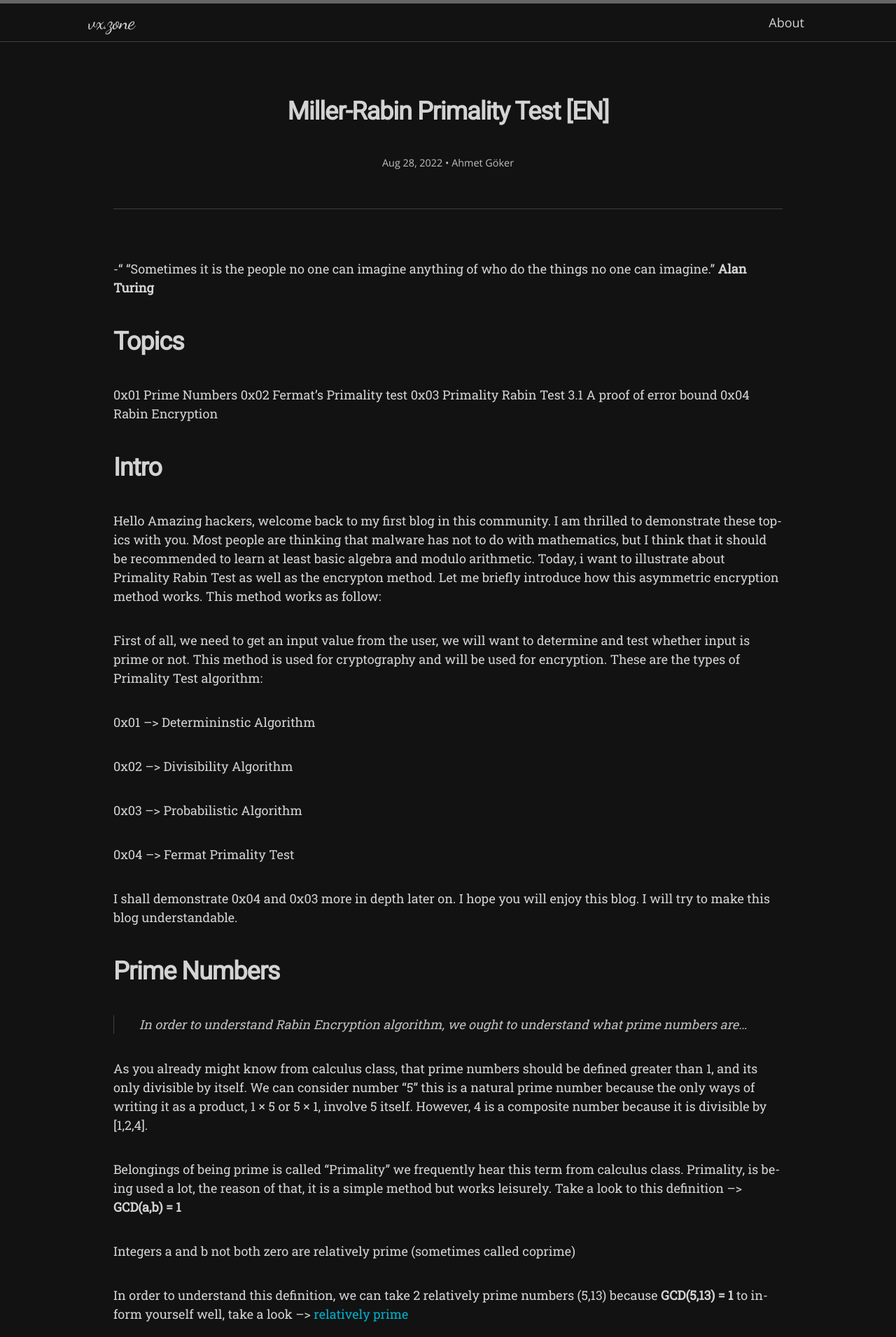
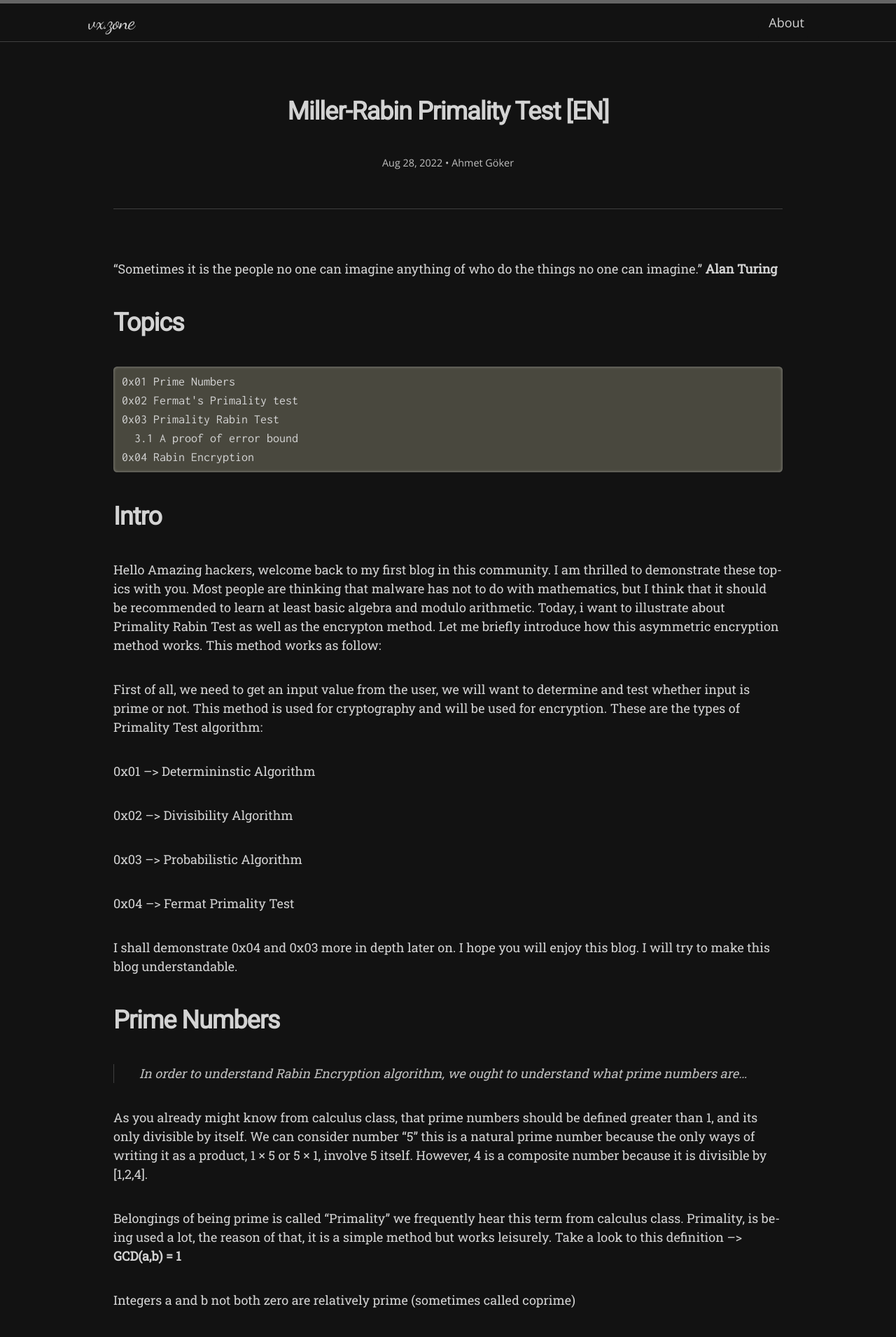
Before and after one commit to vx-zone/vx-zone.github.io, a Jekyll site: the page built from _posts/2022-08-27-primalitytest-ahmet.md, in a window 1280 px wide. Shown: the top 1911 px of the page at 70% size. Built offline with Jekyll 4.4.1, drawn with Linux system fonts in a browser that asks for light colours; nearby versions of some CDN libraries; some web fonts are replaced; formulas are drawn with MathJax 3; some of the changed text lies outside the part shown.

Commit message:
Update 2022-08-27-primalitytest-ahmet.md

````diff
--- a/_posts/2022-08-27-primalitytest-ahmet.md
+++ b/_posts/2022-08-27-primalitytest-ahmet.md
@@ -7,21 +7,18 @@ author: Ahmet Göker
 tags: [Math, EN, Algorithm, Calculus]
 ---
 
-
--"
 “Sometimes it is the people no one can imagine anything of who do the things no one can imagine.”
 **Alan Turing**
 
 # Topics
 
-
+<pre>
 0x01 Prime Numbers
 0x02 Fermat's Primality test
 0x03 Primality Rabin Test
   3.1 A proof of error bound
 0x04 Rabin Encryption
-
-
+</pre>
 
 # Intro
 
@@ -38,9 +35,6 @@ First of all, we need to get an input value from the user, we will want to deter
 0x04 --> Fermat Primality Test
 
 I shall demonstrate 0x04 and 0x03 more in depth later on. I hope you will enjoy this blog. I will try to make this blog understandable.
-
-
-
 
 # Prime Numbers
 
@@ -61,14 +55,12 @@ In order to understand this definition, we can take 2 relatively prime numbers (
 before going to **Fermat's Primality test** I am willing to prove this.
 
 
-
-
-We can consider, if a | (bc) with gcd(a,b) = 1 then a | c
+We can consider, ```if a | (bc) with gcd(a,b) = 1 then a | c```
 
 Let us now prove the lemma
 
 
-**proof:**
+**Proof:**
 
 By bezout's identity not given earlier, but you can check it out [bezout's theorem](https://en.wikipedia.org/wiki/B%C3%A9zout%27s_theorem)
 
@@ -86,7 +78,7 @@ subsitiuning this into (*) gives
 
     m(a.c) + n(b.c) = m(a.c) + n(a.k) = a[mc+nk] = c    (*)
 
-This result a[mc+nk] = m(a.c) + n(a.k) = c implies that a X (integer) = c, so we have a | c.
+This result ```a[mc+nk] = m(a.c) + n(a.k) = c implies that a X (integer) = c, so we have a | c.```
 
 This completes our proof.
 
````
Also changed, not shown: other parts of _posts/2022-08-27-primalitytest-ahmet.md (+6 -7 lines).
